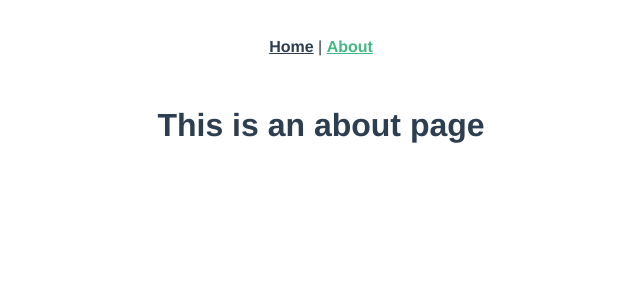
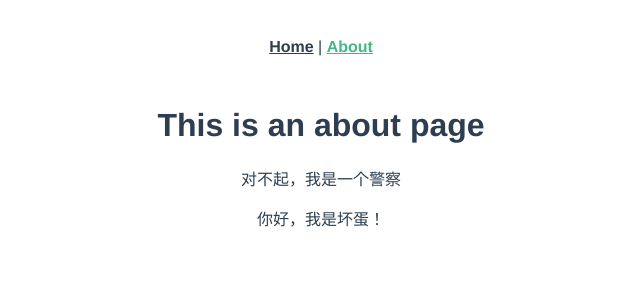
Before and after one commit to AngeviLee/vue2To3, a Vue app: page /about in a window 1280 px wide. Shown: the top 300 px of the page, without its empty margins (319-959 px from the left). Built offline with nearby package versions, Linux system fonts and the light colour scheme.

Commit message:
vue3.x的第一种声明定义和vue2.x对比

```diff
--- a/src/views/About.vue
+++ b/src/views/About.vue
@@ -1,5 +1,29 @@
 <template>
-  <div class="about">
+<div class="about">
     <h1>This is an about page</h1>
-  </div>
+    <p>{{ msg }}</p>
+    <p>{{ msg2 }}</p>
+</div>
 </template>
+
+<script>
+import {
+    reactive,
+    ref
+} from '@vue/composition-api'
+export default {
+    data() {
+        return {
+            msg: '对不起，我是一个警察'
+        }
+    },
+    // vue3的第一种方式
+    setup() {
+        const state = reactive({
+            msg2: '你好，我是坏蛋！'
+        })
+
+        return state
+    }
+}
+</script>
```
Also changed, not shown: .eslintrc.js.
